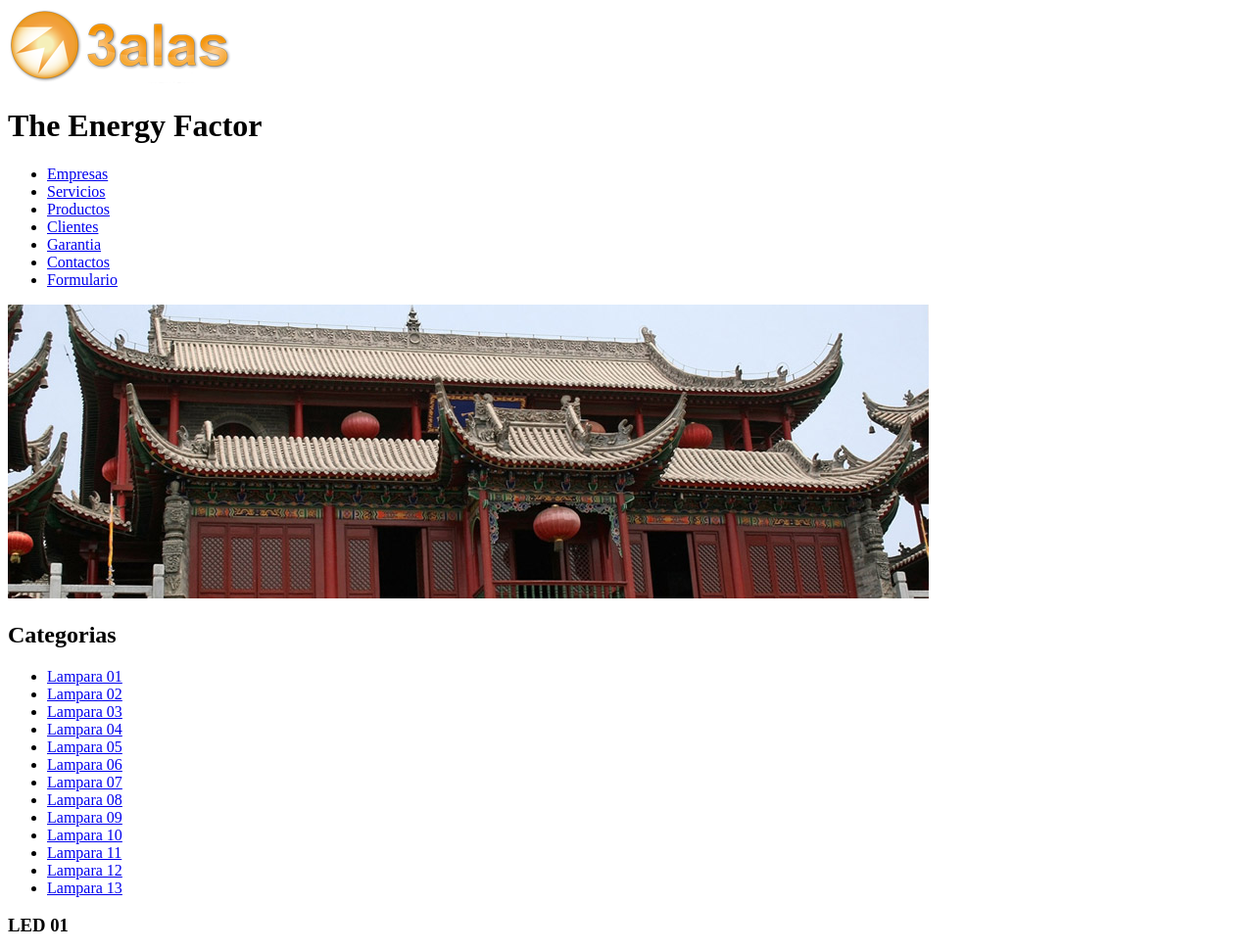
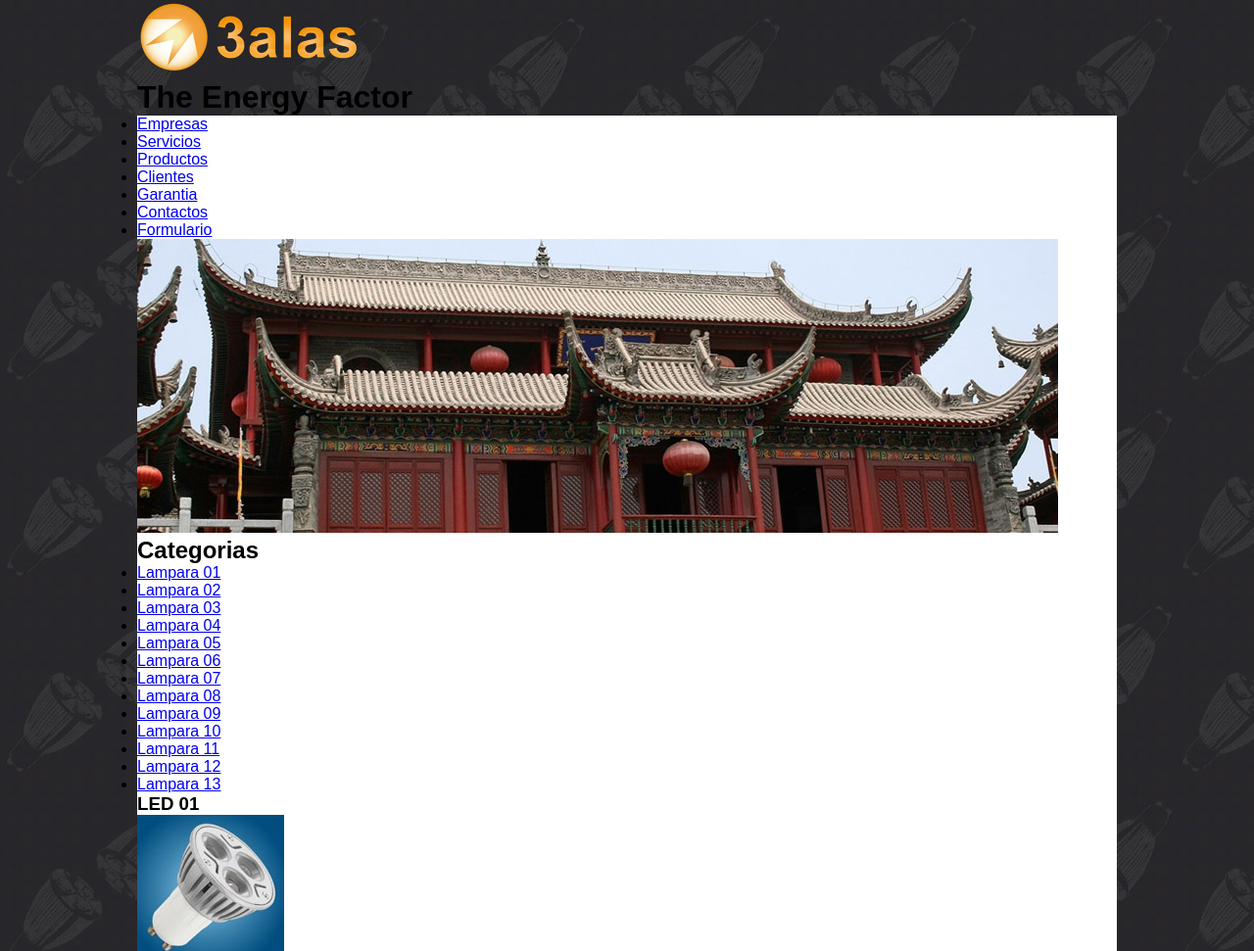
Before and after one commit to hannibalh80/sitio-clase, a plain HTML site: page index.html in a window 1280 px wide. Shown: the top 971 px of the page at 98% size. Drawn offline with Linux system fonts and the light colour scheme.

Commit message:
agrego algo de css

```diff
--- /dev/null
+++ b/estilos.css
@@ -0,0 +1,33 @@
+
+/* primero declaro las variable
+en ;a raiz de nuestro sitio para poder usarlas en cualquier lado*/
+:root{
+    /* le pongo -- para que identifique que es una variable */
+    --blanco: #fff;
+    --negro: #000;
+    --naranja: #f90;
+
+}
+
+
+*{
+    margin: 0;
+    padding: 0;
+    box-sizing: border-box;
+}
+body{
+    font-family: Arial, Helvetica, sans-serif;
+    background-image: url(images/pattern.jpg);
+}
+.cabecera{
+    margin: auto;
+    max-width: 1000px;
+
+}
+.contenido{
+    margin: auto;
+    max-width: 1000px;
+    /* segundo usamos la variable
+    la agregamos entre ()*/
+    background-color: var(--blanco);
+}
--- a/index.html
+++ b/index.html
@@ -4,6 +4,7 @@
 <head>
     <meta charset="utf-8">
     <title>3alas</title>
+    <link rel="stylesheet" href="estilos.css">
 </head>
 
 <body>
@@ -149,7 +150,6 @@
 
 
 
-
     </div> <!-- cierra .contenido -->
 </body>
 
```
